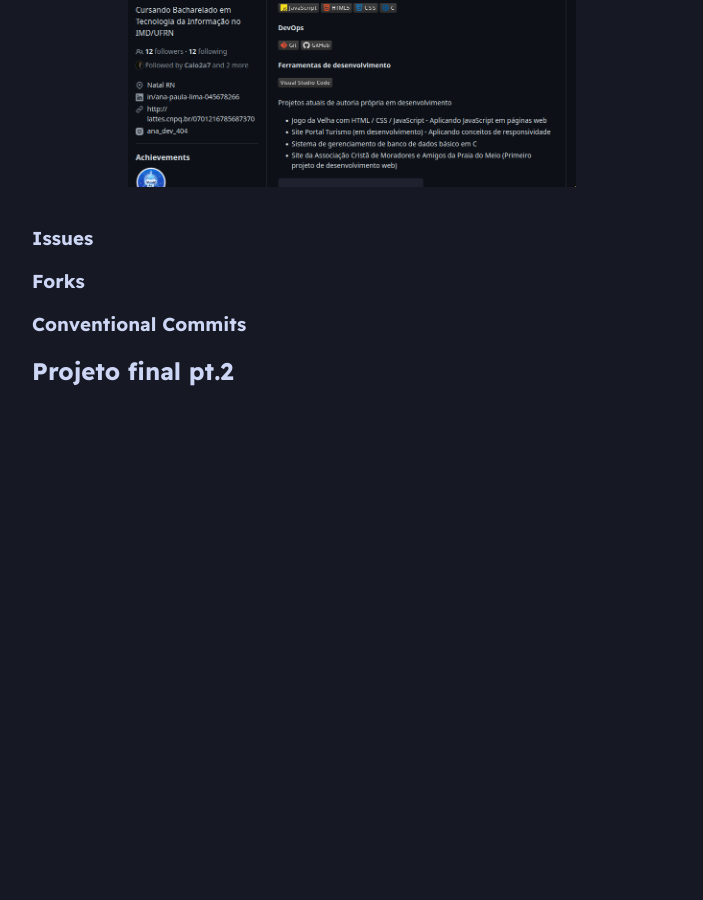
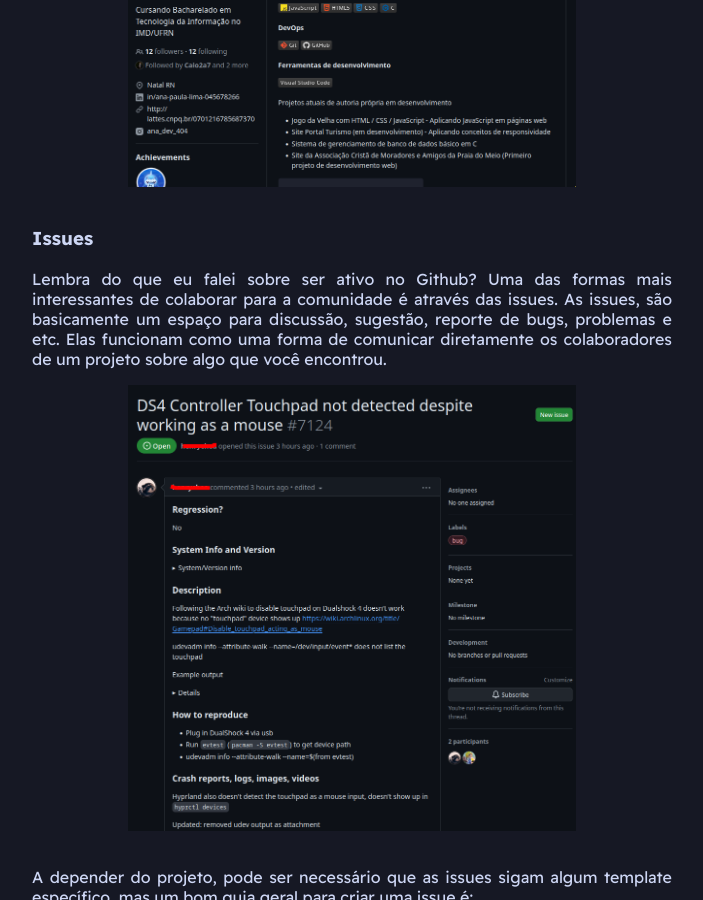
Before and after one commit to PETCC-UFRN/minicurso-linux-git, a Jekyll site: the page built from quintoDia.md, in a window 1280 px wide and 900 px high, scrolled down 4795 px. Shown: the whole window, without its empty margins (288-991 px from the left). Built offline with Jekyll 4.4.1, drawn with Linux system fonts in a browser that asks for light colours; before the commit the page ends 5200 px from its top, so only the background shows below that; some of the changed text lies outside the part shown.

Commit message:
feat(quinto dia): github issues

````diff
--- a/quintoDia.md
+++ b/quintoDia.md
@@ -162,6 +162,42 @@
 
 ### Issues
 
+Lembra do que eu falei sobre ser ativo no Github? Uma das formas mais interessantes de colaborar para a
+comunidade é através das issues. As issues, são basicamente um espaço para discussão, sugestão, reporte
+de bugs, problemas e etc. Elas funcionam como uma forma de comunicar diretamente os colaboradores de
+um projeto sobre algo que você encontrou.
+
+<img style=" display: block;margin: 0 auto;" src="assets/images/git_dia5_imagem5.png" width="70%">
+<br>
+
+A depender do projeto, pode ser necessário que as issues sigam algum template específico, mas um bom
+guia geral para criar uma issue é:
+
+```markdown
+**Descrição do bug**
+Uma descrição clara e concisa do que se trata o bug.
+
+**Para reproduzir**
+Passos para reproduzir o comportamento:
+1. Vá até
+2. Execute
+3. Veja o erro
+
+**Comportamento esperado**
+Uma descrição clara e concisa do que você esperava que acontecesse.
+
+**Fotos/Screenshots**
+Se viável, adicione fotos ou screenshots para ajudar a explicar seu problema.
+
+**Informações do seu sistema**
+- Sistema operacional: ArchLinux
+- Navegador: Firefox
+- Versão do software: 22.0.0
+
+**Logs de erro**
+Se aplicável, adicione logs de erro.
+```
+
 ### Forks
 
 ### Conventional Commits
````
Also changed, not shown: assets/images/git_dia5_imagem5.png (added).
